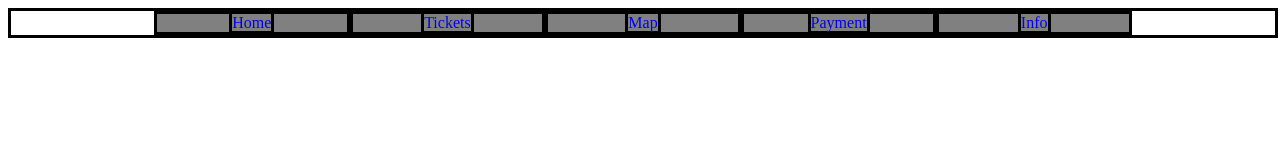
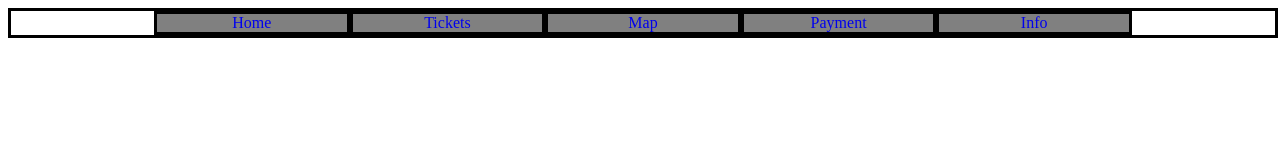
Before and after one commit to Rafafi35/ZooApplikation, a React (Vite) app: page / in a window 1280 px wide. Shown: the top 160 px of the page. Built offline with nearby package versions, Linux system fonts and the light colour scheme.

Commit message:
navbar fix

```diff
--- a/src/Layout.jsx
+++ b/src/Layout.jsx
@@ -5,11 +5,11 @@ const Layout = () => {
     return (
         <>
             <div className="navBar">
-                <a> <Link to="Home">Home</Link></a>
-                <a> <Link to="Tickets">Tickets</Link></a>
-                <a> <Link to="Map">Map</Link></a>
-                <a> <Link to="Payment">Payment</Link></a>
-                <a> <Link to="Info">Info</Link></a>
+                <Link to="Home">Home</Link>
+                <Link to="Tickets">Tickets</Link>
+                <Link to="Map">Map</Link>
+                <Link to="Payment">Payment</Link>
+                <Link to="Info">Info</Link>
             </div>
 
             <Outlet/>
```
